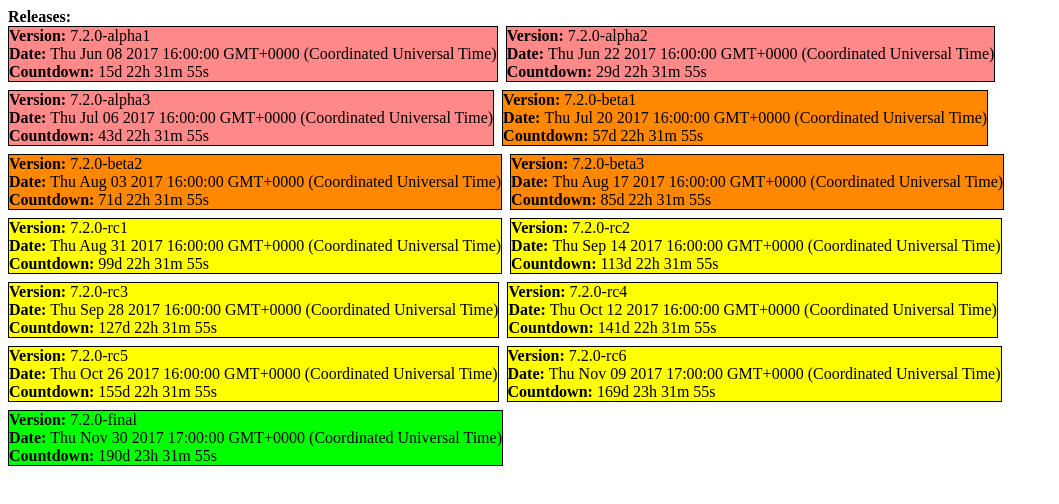
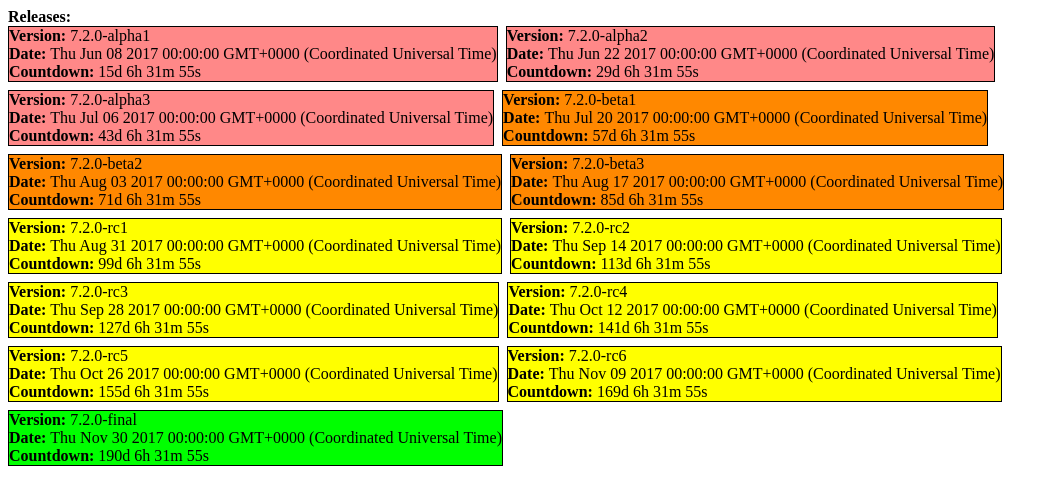
Before and after one commit to phplang/phplang.github.io, a plain HTML site: page release/7.2.html in a window 1280 px wide. Shown: the whole page, without its empty margins (0-1059 px from the left). Drawn offline with Linux system fonts and the light colour scheme.

Commit message:
Remove time/timezone detail which makes iOS sad for some reason

```diff
--- a/release/7.2.html
+++ b/release/7.2.html
@@ -81,19 +81,19 @@ function appendRelease(version, dt) {
   document.getElementById("releases").appendChild(release);
 }
 
-appendRelease("7.2.0-alpha1", new Date("2017-06-08 12:00 -0400"));
-appendRelease("7.2.0-alpha2", new Date("2017-06-22 12:00 -0400"));
-appendRelease("7.2.0-alpha3", new Date("2017-07-06 12:00 -0400"));
-appendRelease("7.2.0-beta1", new Date("2017-07-20 12:00 -0400"));
-appendRelease("7.2.0-beta2", new Date("2017-08-03 12:00 -0400"));
-appendRelease("7.2.0-beta3", new Date("2017-08-17 12:00 -0400"));
-appendRelease("7.2.0-rc1", new Date("2017-08-31 12:00 -0400"));
-appendRelease("7.2.0-rc2", new Date("2017-09-14 12:00 -0400"));
-appendRelease("7.2.0-rc3", new Date("2017-09-28 12:00 -0400"));
-appendRelease("7.2.0-rc4", new Date("2017-10-12 12:00 -0400"));
-appendRelease("7.2.0-rc5", new Date("2017-10-26 12:00 -0400"));
-appendRelease("7.2.0-rc6", new Date("2017-11-09 12:00 -0500"));
-appendRelease("7.2.0-final", new Date("2017-11-30 12:00 -0500"));
+appendRelease("7.2.0-alpha1", new Date("2017-06-08"));
+appendRelease("7.2.0-alpha2", new Date("2017-06-22"));
+appendRelease("7.2.0-alpha3", new Date("2017-07-06"));
+appendRelease("7.2.0-beta1", new Date("2017-07-20"));
+appendRelease("7.2.0-beta2", new Date("2017-08-03"));
+appendRelease("7.2.0-beta3", new Date("2017-08-17"));
+appendRelease("7.2.0-rc1", new Date("2017-08-31"));
+appendRelease("7.2.0-rc2", new Date("2017-09-14"));
+appendRelease("7.2.0-rc3", new Date("2017-09-28"));
+appendRelease("7.2.0-rc4", new Date("2017-10-12"));
+appendRelease("7.2.0-rc5", new Date("2017-10-26"));
+appendRelease("7.2.0-rc6", new Date("2017-11-09"));
+appendRelease("7.2.0-final", new Date("2017-11-30"));
   </script>
  </body>
 </html>
```
